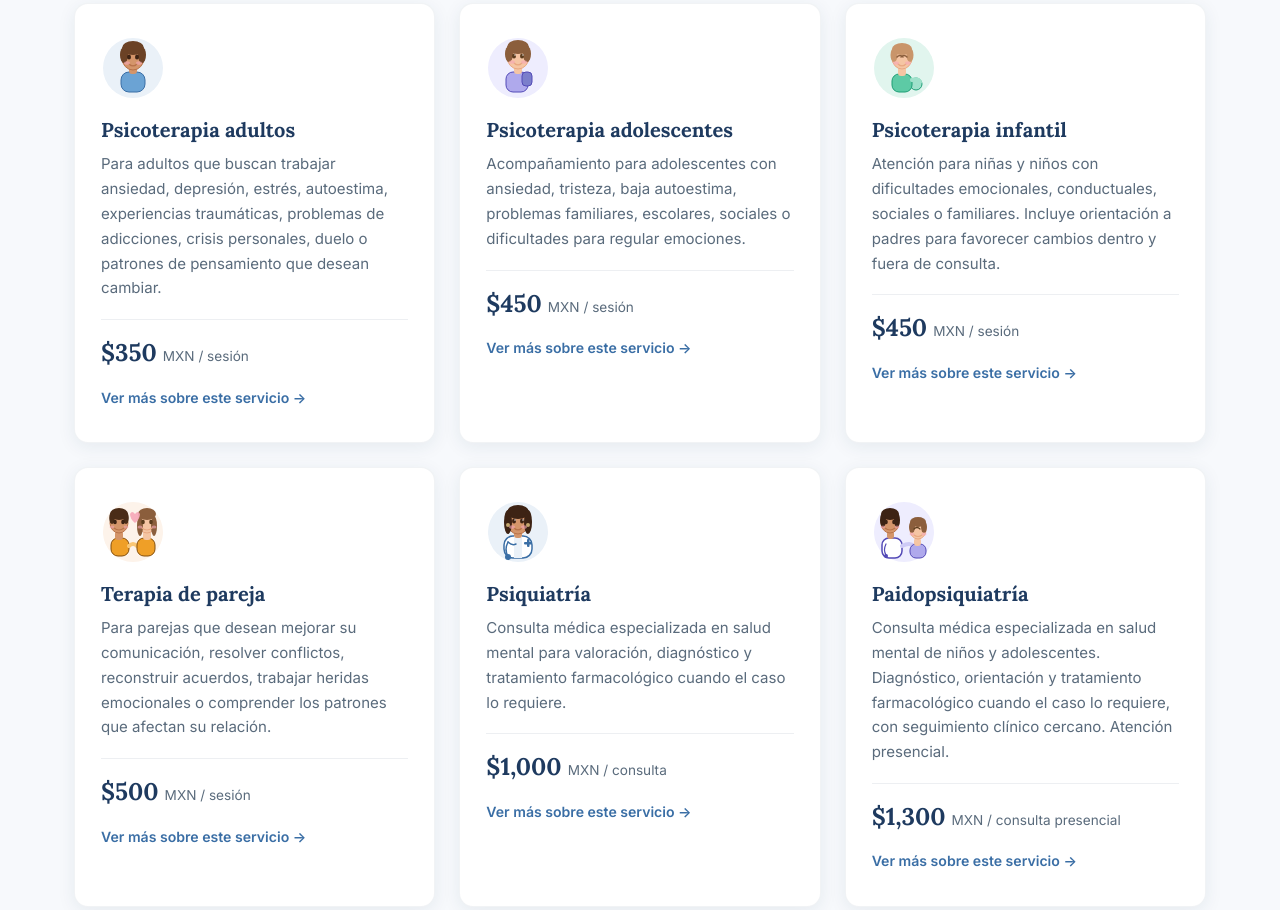
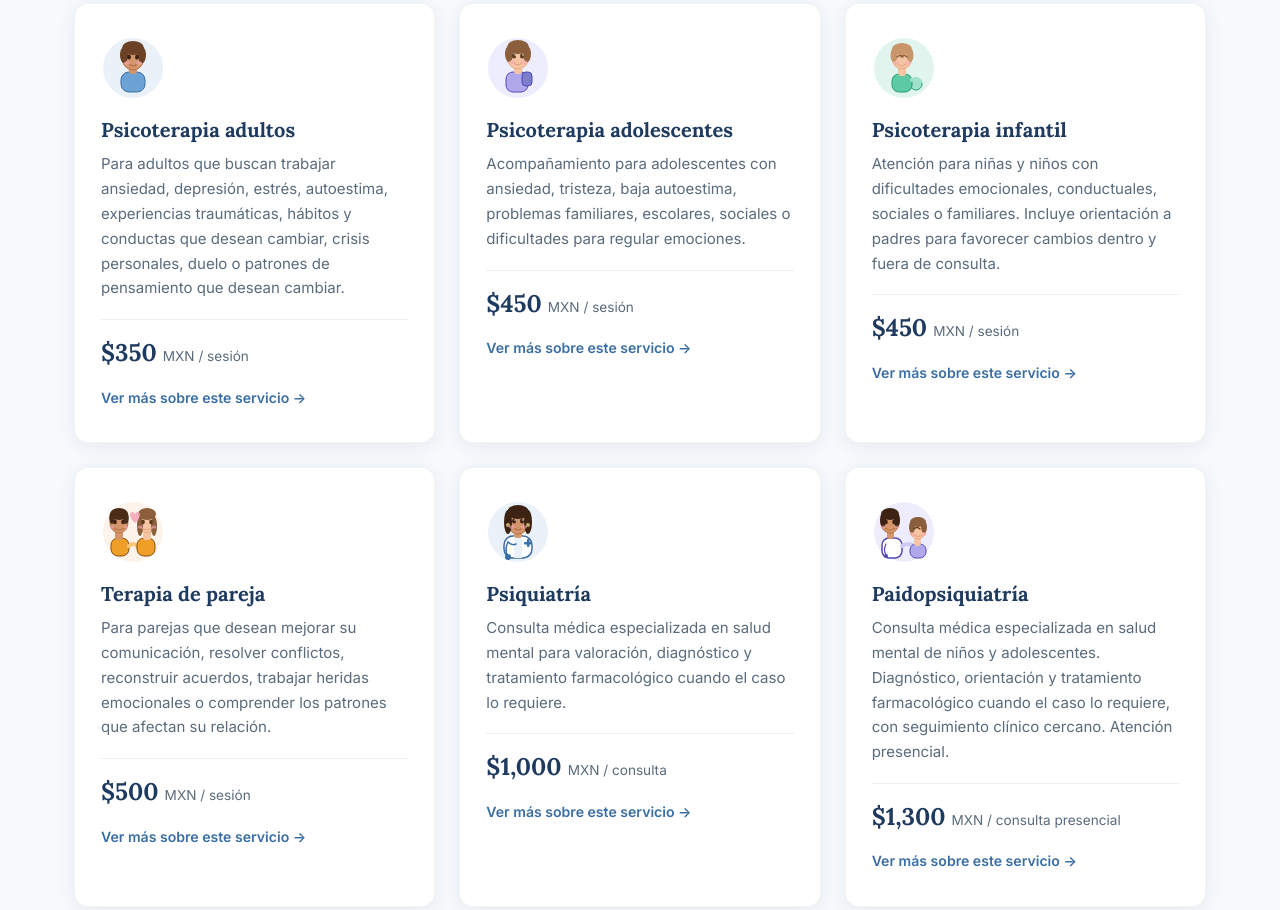
Before and after one commit to AlyairPP/amepsin-web, a plain HTML site: page index.html in a window 1280 px wide. Shown: the part 2260-3170 px from the top of the page. Drawn offline with Linux system fonts and the light colour scheme.

Commit message:
Add files via upload

```diff
--- a/index.html
+++ b/index.html
@@ -536,7 +536,7 @@
           </svg>
         </div>
         <h3>Psicoterapia adultos</h3>
-        <p>Para adultos que buscan trabajar ansiedad, depresión, estrés, autoestima, experiencias traumáticas, problemas de adicciones, crisis personales, duelo o patrones de pensamiento que desean cambiar.</p>
+        <p>Para adultos que buscan trabajar ansiedad, depresión, estrés, autoestima, experiencias traumáticas, hábitos y conductas que desean cambiar, crisis personales, duelo o patrones de pensamiento que desean cambiar.</p>
         <div class="service-price"><strong>$350</strong><span>MXN / sesión</span></div>
         <a href="psicoterapia-adultos-puebla/" class="service-link">Ver más sobre este servicio →</a>
       </div>
```
